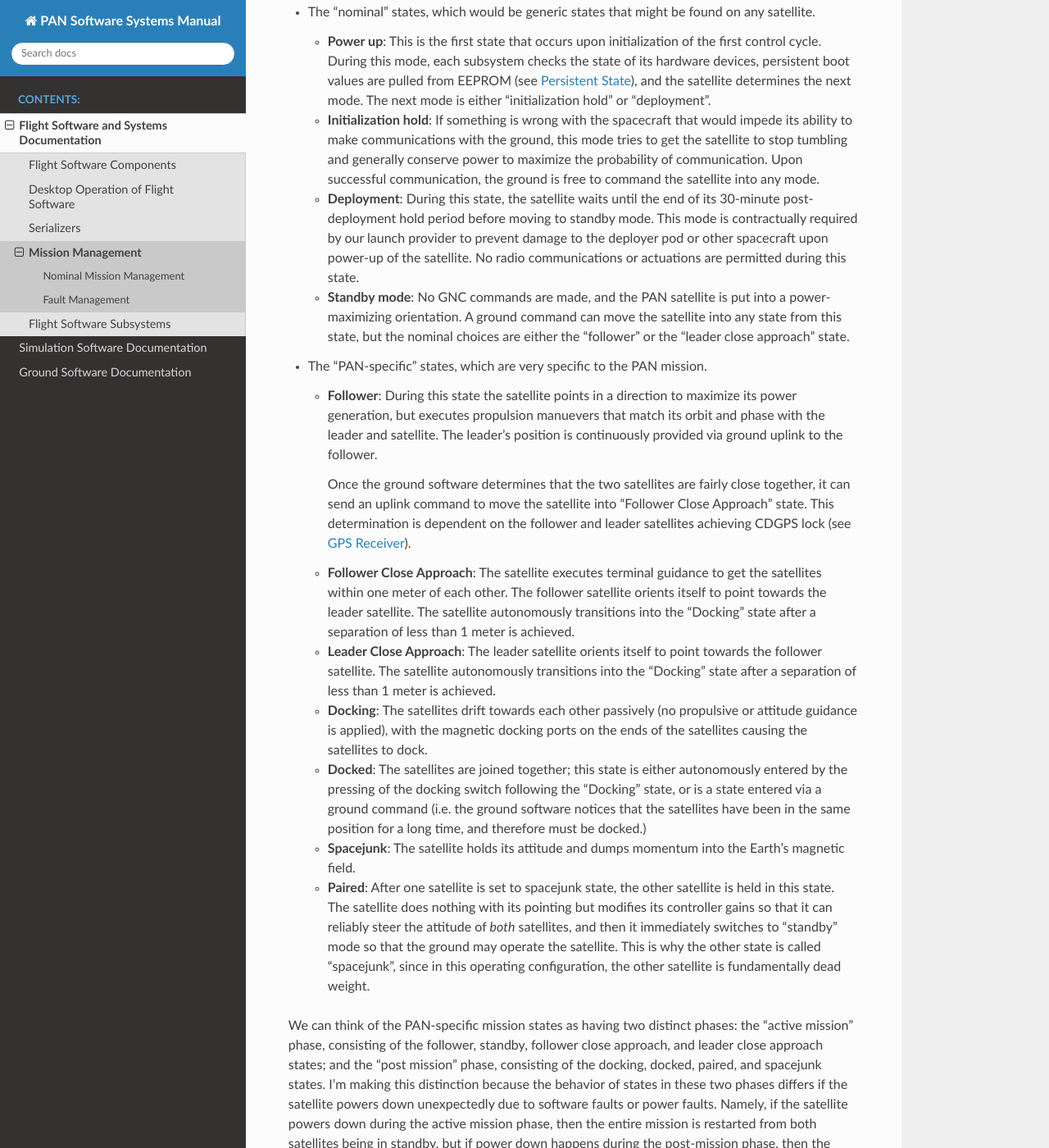
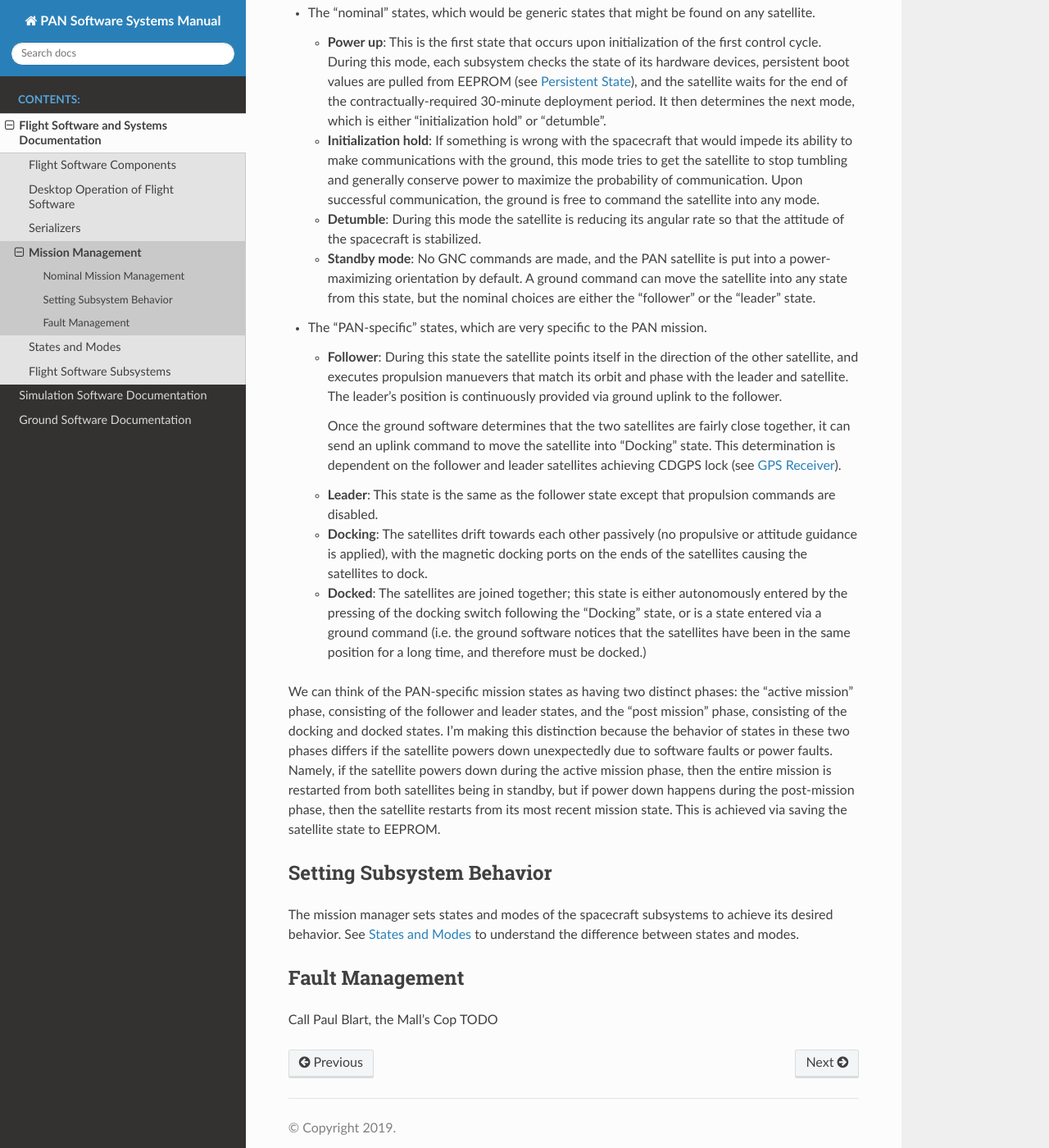
Before and after one commit to pathfinder-for-autonomous-navigation/Documentation, a Sphinx documentation site: the page built from source/flight_software/mission_manager.rst, in a window 1280 px wide and 1400 px high, scrolled down 978 px. Shown: the whole window at 82% size. Built offline with Sphinx 7.4.7 and the Read the Docs theme 2.0.0, drawn with Linux system fonts in a browser that asks for light colours; some of the changed text lies outside the part shown.

Commit message:
Update mission manager

```diff
--- a/source/flight_software/index.rst
+++ b/source/flight_software/index.rst
@@ -31,4 +31,5 @@ is important for flight software developers.
    desktop_operation
    serializer
    mission_manager
+   states_and_modes
    subsystems/index
--- a/source/flight_software/mission_manager.rst
+++ b/source/flight_software/mission_manager.rst
@@ -26,41 +26,33 @@ The PAN Mission Manager contains the following states:
 
   - **Power up**: This is the first state that occurs upon initialization of the first control cycle.
     During this mode, each subsystem checks the state of its hardware devices, persistent boot values
-    are pulled from EEPROM (see :doc:`subsystems/eeprom`), and the satellite determines the next mode.
-    The next mode is either "initialization hold" or "deployment".
+    are pulled from EEPROM (see :doc:`subsystems/eeprom`), and the satellite waits for the end of the
+    contractually-required 30-minute deployment period. It then determines the next mode, which is
+    either "initialization hold" or "detumble".
 
   - **Initialization hold**: If something is wrong with the spacecraft that would impede its ability
     to make communications with the ground, this mode tries to get the satellite to stop tumbling
     and generally conserve power to maximize the probability of communication. Upon successful
     communication, the ground is free to command the satellite into any mode.
 
-  - **Deployment**: During this state, the satellite waits until the end of its 30-minute post-deployment
-    hold period before moving to standby mode. This mode is contractually required by our launch provider to
-    prevent damage to the deployer pod or other spacecraft upon power-up of the satellite. No radio communications
-    or actuations are permitted during this state.
+  - **Detumble**: During this mode the satellite is reducing its angular rate so that the attitude of the
+    spacecraft is stabilized.
 
   - **Standby mode**: No GNC commands are made, and the PAN satellite is put into a power-maximizing
-    orientation. A ground command can move the satellite into any state from this state, but the nominal
-    choices are either the "follower" or the "leader close approach" state.
+    orientation by default. A ground command can move the satellite into any state from this state,
+    but the nominal choices are either the "follower" or the "leader" state.
 
 - The "PAN-specific" states, which are very specific to the PAN mission.
 
-  - **Follower**: During this state the satellite points in a direction to maximize its power generation,
-    but executes propulsion manuevers that match its orbit and phase with the leader and satellite. The
+  - **Follower**: During this state the satellite points itself in the direction of the other satellite,
+    and executes propulsion manuevers that match its orbit and phase with the leader and satellite. The
     leader's position is continuously provided via ground uplink to the follower.
 
     Once the ground software determines that the two satellites are fairly close together, it can send
-    an uplink command to move the satellite into "Follower Close Approach" state. This determination is
+    an uplink command to move the satellite into "Docking" state. This determination is
     dependent on the follower and leader satellites achieving CDGPS lock (see :doc:`subsystems/gps`).
 
-  - **Follower Close Approach**: The satellite executes terminal guidance to get the satellites within
-    one meter of each other. The follower satellite orients itself to point towards the leader satellite.
-    The satellite autonomously transitions into the "Docking" state after a separation of less than
-    1 meter is achieved.
-
-  - **Leader Close Approach**: The leader satellite orients itself to point towards the follower satellite.
-    The satellite autonomously transitions into the "Docking" state after a separation of less than
-    1 meter is achieved.
+  - **Leader**: This state is the same as the follower state except that propulsion commands are disabled.
 
   - **Docking**: The satellites drift towards each other passively (no propulsive or attitude guidance
     is applied), with the magnetic docking ports on the ends of the satellites causing the satellites
@@ -71,22 +63,18 @@ The PAN Mission Manager contains the following states:
     command (i.e. the ground software notices that the satellites have been in the same position for
     a long time, and therefore must be docked.)
 
-  - **Spacejunk**: The satellite holds its attitude and dumps momentum into the Earth's magnetic field.
+We can think of the PAN-specific mission states as having two distinct phases: the "active mission" phase,
+consisting of the follower and leader states, and the "post mission" phase, consisting of the docking and
+docked states. I'm making this distinction because the behavior of states in these two phases differs if
+the satellite powers down unexpectedly due to software faults or power faults. Namely, if the satellite
+powers down during the active mission phase, then the entire mission is restarted from both satellites
+being in standby, but if power down happens during the post-mission phase, then the satellite restarts
+from its most recent mission state. This is achieved via saving the satellite state to EEPROM.
 
-  - **Paired**: After one satellite is set to spacejunk state, the other satellite is held in this state.
-    The satellite does nothing with its pointing but modifies its controller gains so that
-    it can reliably steer the attitude of `both` satellites, and then it immediately switches to
-    "standby" mode so that the ground may operate the satellite. This is why the other state is called
-    "spacejunk", since in this operating configuration, the other satellite is fundamentally dead weight.
-
-We can think of the PAN-specific mission states as having two distinct phases: the "active mission" phase,
-consisting of the follower, standby, follower close approach, and leader close approach states;
-and the "post mission" phase, consisting of the docking, docked, paired, and spacejunk states. I'm making
-this distinction because the behavior of states in these two phases differs if the satellite powers down
-unexpectedly due to software faults or power faults. Namely, if the satellite powers down during the active
-mission phase, then the entire mission is restarted from both satellites being in standby, but if power down
-happens during the post-mission phase, then the satellite restarts from its most recent mission state.
-This is achieved via saving the satellite state to EEPROM.
+Setting Subsystem Behavior
+==========================
+The mission manager sets states and modes of the spacecraft subsystems to achieve its desired behavior.
+See :doc:`states_and_modes` to understand the difference between states and modes.
 
 Fault Management
 ================
```
Also changed, not shown: source/flight_software/states_and_modes.rst (added, +10 -0 lines), source/flight_software/mission_manager.png, source/flight_software/subsystems/quake.rst (line endings or trailing spaces).
